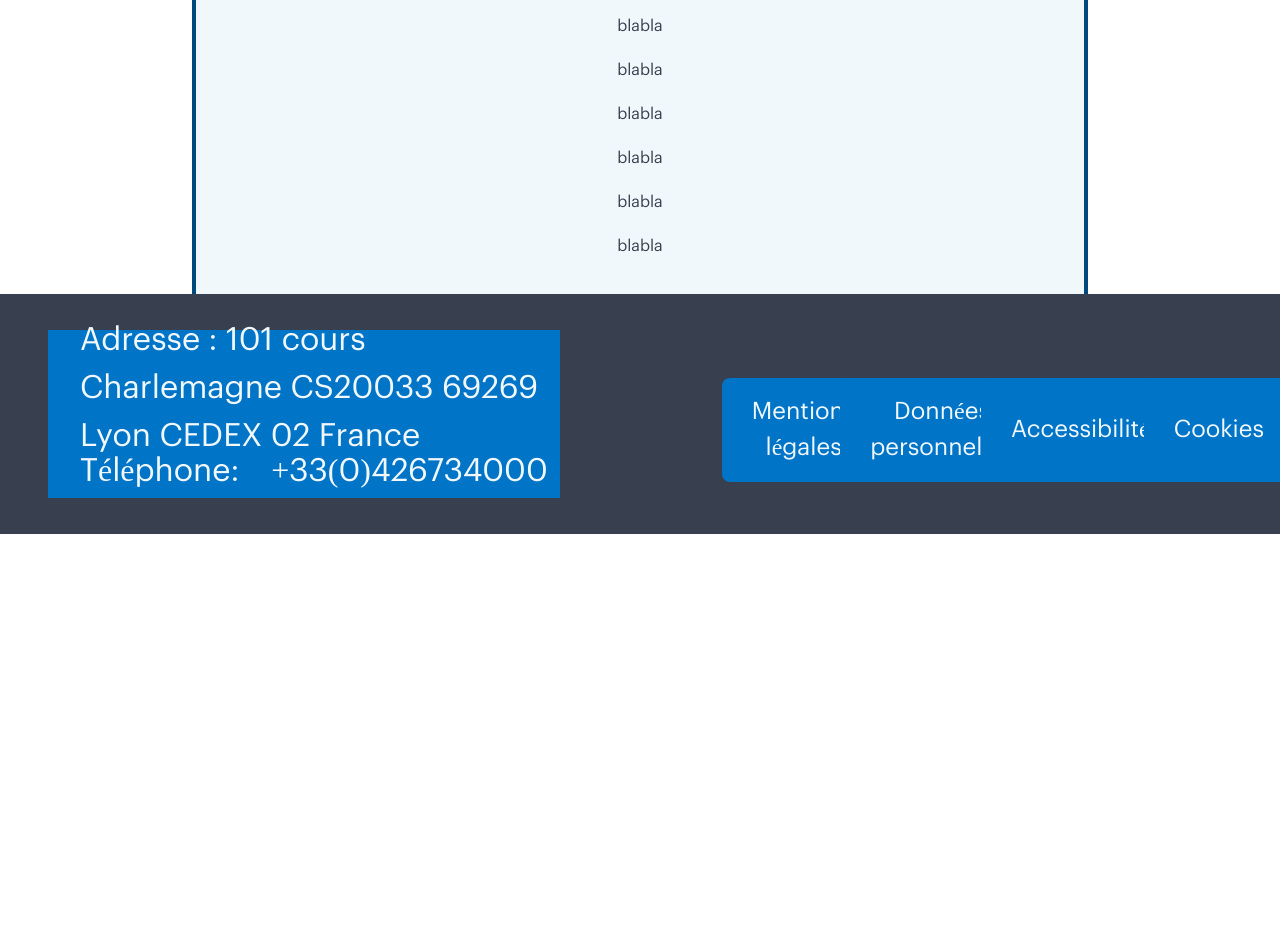
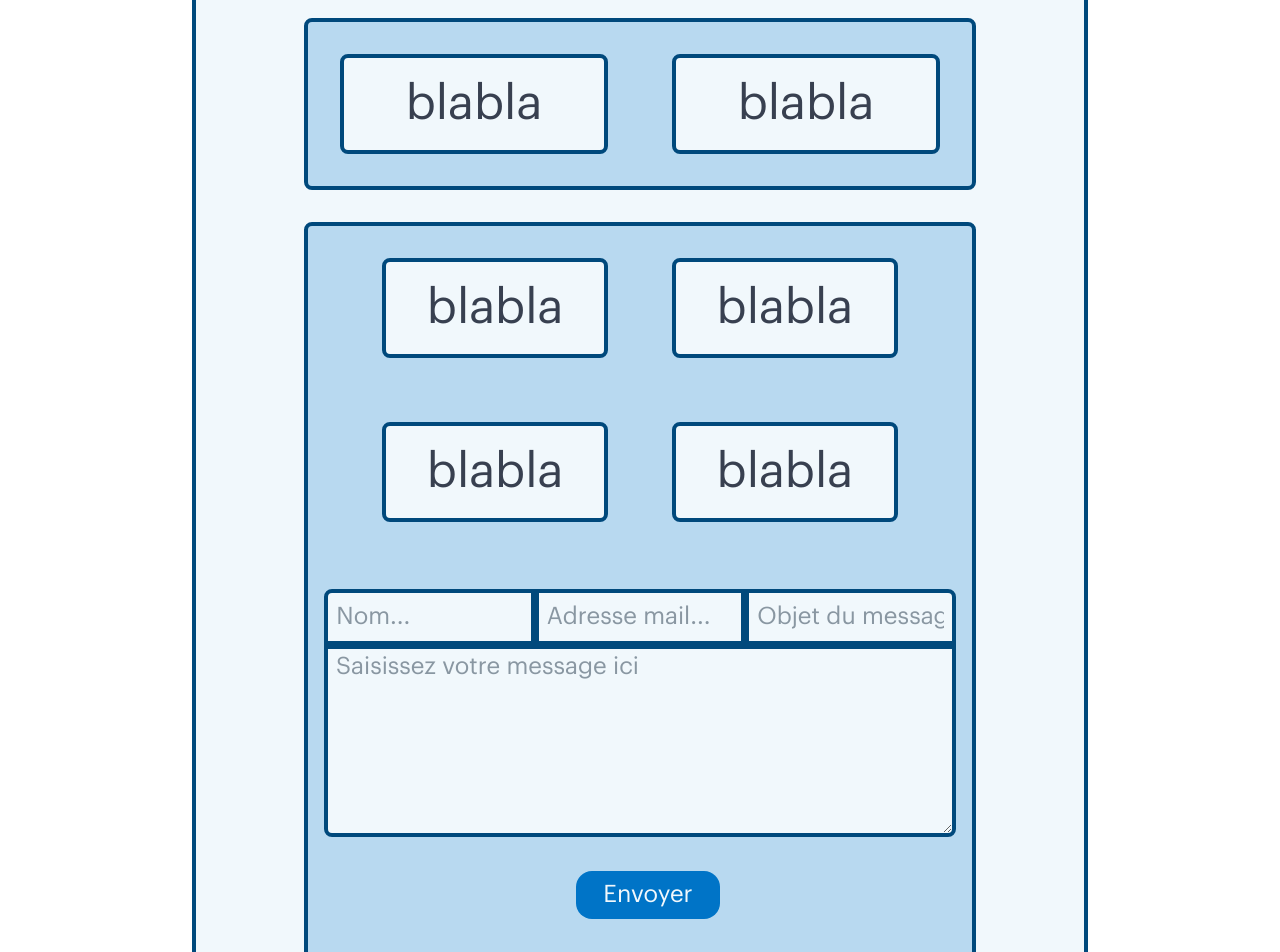
Before and after one commit to Pierre-dev666/Devoir_bilan-Site_web-Trouve_ton_artisan-ReactJS--, a React (Vite) app: page /CraftsmanSheetPage in a window 1280 px wide. Shown: the part 280-1232 px from the top of the page. Before the commit the page ends 814 px from the top, so only its background shows below. Built offline with nearby package versions, Linux system fonts and the light colour scheme; no server answers.

Commit message:
modifs Card + CraftsmanSheet

```diff
--- a/src/components/Card.jsx
+++ b/src/components/Card.jsx
@@ -1,28 +1,34 @@
 import React, { useEffect, useState } from "react"
+import { Link } from 'react-router-dom'
 
 function Card() {
-    const [data, setData] = useState([])
+    const [user, setUsers] = useState([]);
+    const getUserInformation = async () => {
+        const res = await fetch("http://localhost:3000/users/test@test.fr");
+        const json = await res.json();
+        setUsers(json);
+    }
     useEffect(() => {
-        fetch('http://localhost/phpmyadmin/index.php?route=/database/structure&db=trouve_ton_artisan')
-            .then(res => res.json())
-            .then(data => res.setData(data))
-            .then(err => console.log(err));
-    }, [])
+        getUserInformation();
+
+    }, []);
 
     return (
         <div id='card'>
-            <table>
 
-                {data.map((d, i) => (
-                    <div key={i}>
-                        <p>{d.id_artisan}</p>
-                    </div>,
-                    <div>
-                    <p>test</p>
+                <div id="card_first-part">
+                    <Link to="/CraftsmanSheetPage" ><button>Bâtiment</button></Link>
                 </div>
-                ))}
+                <div id="card_second-part">
+                    <p>Note :{user.name}</p>
+                </div>
+                <div id="card_third-part">
+                    <p>{user.name}</p>
+                </div>
+                <div id="card_fourth-part">
+                    <iframe src="https://www.google.com/maps/embed?pb=!1m18!1m12!1m3!1d11441.390831487402!2d0.6291456000000001!3d44.1999046!2m3!1f0!2f0!3f0!3m2!1i1024!2i768!4f13.1!3m3!1m2!1s0x12abb31daed28661%3A0x2ecfc644f277ef52!2sCIN%C3%89MA%20CGR%20Agen!5e0!3m2!1sfr!2sfr!4v1751423113600!5m2!1sfr!2sfr"></iframe>
+                </div>
 
-            </table>
         </div>
     )
 }
--- a/src/components/CraftsmanSheet.jsx
+++ b/src/components/CraftsmanSheet.jsx
@@ -1,13 +1,28 @@
+import React, { useEffect, useState } from "react"
+
 function CraftsmanSheet() {
 
+    const [user, setUsers] = useState([]);
+    const getUserInformation = async () => {
+        const res = await fetch("http://localhost:3000/users/test@test.fr");
+        const json = await res.json();
+        setUsers(json);
+    }
+    useEffect(() => {
+        getUserInformation();
+
+    }, []);
     return (
         <div id='craftsmansheet'>
+            <div id="craftsmansheet_first-bloc">
                 <div id='craftsmansheet_first-part'>
                     <p>blabla</p>
                 </div>
                 <div id='craftsmansheet_second-part'>
                     <p>blabla</p>
                 </div>
+            </div>
+            <div id="craftsmansheet_second-bloc">
                 <div id='craftsmansheet_third-part'>
                     <p>blabla</p>
                 </div>
@@ -20,8 +35,20 @@ function CraftsmanSheet() {
                 <div id='craftsmansheet_sixth-part'>
                     <p>blabla</p>
                 </div>
-            <div id='craftsmansheet_seventh-part'>
-                <p>blabla</p>
+                <form id='craftsmansheet_seventh-part'>
+                    <fieldset id="form">
+                        <input type="text" placeholder="Nom..." id="name" required />
+                        <label htmlFor="name"></label>
+                        <input type="text" placeholder="Adresse mail..." id="mail" required />
+                        <label htmlFor="mail"></label>
+                        <input type="text" placeholder="Objet du message..." id="object" required />
+                        <label htmlFor="object"></label>
+                        <textarea name="demand" id="demand" cols="60" rows="10"
+                            placeholder="Saisissez votre message ici" required></textarea>
+                    </fieldset>
+                    <input type="submit" value="Envoyer" id="validate"/>
+                        <label htmlFor="validate"></label>
+                </form>
             </div>
         </div>
 
--- a/src/index.css
+++ b/src/index.css
@@ -103,6 +103,7 @@ main {
   border-left: 4px solid #00497C;
   border-right: 4px solid #00497C;
   background-color: #F1F8FC;
+  padding-top: 2%;
   padding-bottom: 2%;
 }
 
@@ -185,7 +186,7 @@ li {
 
 #card_first-part {
   border: 4px solid #00497C;
-  background-color: #0074c73d;
+  background-color: #F1F8FC;
   width: 82%;
   text-align: center;
   font-size: xxx-large;
@@ -195,27 +196,27 @@ li {
 
 #card_second-part {
   border: 4px solid #00497C;
-  background-color: #0074c73d;
+  background-color: #F1F8FC;
   width: 82%;
   text-align: center;
-  font-size: xxx-large;
+  font-size: xx-large;
   margin: 2rem;
   border-radius: 0.5rem;
 }
 
 #card_third-part {
   border: 4px solid #00497C;
-  background-color: #0074c73d;
+  background-color: #F1F8FC;
   width: 82%;
   text-align: center;
-  font-size: xxx-large;
+  font-size: xx-large;
   margin: 2rem;
   border-radius: 0.5rem;
 }
 
 #card_fourth-part {
   border: 4px solid #00497C;
-  background-color: #0074c73d;
+  background-color: #F1F8FC;
   width: 82%;
   text-align: center;
   font-size: xxx-large;
@@ -229,6 +230,146 @@ li {
   width: 100%;
   justify-content: center;
   padding: 1rem;
+}
+
+#craftsmansheet_first-bloc {
+  display: flex;
+  border: 4px solid #00497C;
+  background-color: #0074c73d;
+  width: 42rem;
+  text-align: center;
+  font-size: xxx-large;
+  margin: 2rem;
+  border-radius: 0.5rem;
+}
+
+#craftsmansheet_first-part {
+  border: 4px solid #00497C;
+  background-color: #F1F8FC;
+  width: 82%;
+  text-align: center;
+  font-size: xxx-large;
+  margin: 2rem;
+  border-radius: 0.5rem;
+}
+
+#craftsmansheet_second-part {
+  border: 4px solid #00497C;
+  background-color: #F1F8FC;
+  width: 82%;
+  text-align: center;
+  font-size: xxx-large;
+  margin: 2rem;
+  border-radius: 0.5rem;
+}
+
+#craftsmansheet_second-bloc {
+  display: flex;
+  flex-wrap: wrap;
+  border: 4px solid #00497C;
+  background-color: #0074c73d;
+  width: 42rem;
+  text-align: center;
+  font-size: xxx-large;
+  margin: 2rem;
+  border-radius: 0.5rem;
+  justify-content: center;
+}
+
+#craftsmansheet_third-part {
+  border: 4px solid #00497C;
+  background-color: #F1F8FC;
+  width: 34%;
+  text-align: center;
+  font-size: xxx-large;
+  margin: 2rem;
+  border-radius: 0.5rem;
+}
+
+#craftsmansheet_fourth-part {
+  border: 4px solid #00497C;
+  background-color: #F1F8FC;
+  width: 34%;
+  text-align: center;
+  font-size: xxx-large;
+  margin: 2rem;
+  border-radius: 0.5rem;
+}
+
+#craftsmansheet_fifth-part {
+  border: 4px solid #00497C;
+  background-color: #F1F8FC;
+  width: 34%;
+  text-align: center;
+  font-size: xxx-large;
+  margin: 2rem;
+  border-radius: 0.5rem;
+}
+
+#craftsmansheet_sixth-part {
+  border: 4px solid #00497C;
+  background-color: #F1F8FC;
+  width: 34%;
+  text-align: center;
+  font-size: xxx-large;
+  margin: 2rem;
+  border-radius: 0.5rem;
+}
+
+#craftsmansheet_seventh-part {
+  display: flex;
+  flex-wrap: wrap;
+  justify-content: center;
+}
+
+#form {
+  margin: 1rem;
+}
+
+#form input {
+  height: 3.5rem;
+  width: 33.3%;
+  margin-left: 0rem;
+  font-size: x-large;
+  font-family: graphik;
+  background-color: #F1F8FC;
+  padding-left: 0.5rem;
+  padding-right: 0.5rem;
+  border: 4px solid #00497C;
+}
+
+
+#name{
+  border-top-left-radius: 0.5rem;
+}
+
+#object{
+    border-top-right-radius: 0.5rem;
+}
+
+textarea {
+  width: 100%;
+  height: 12rem;
+  font-size: x-large;
+  margin-left: 0rem;
+  font-size: x-large;
+  font-family: graphik;
+  background-color: #F1F8FC;
+  padding-left: 0.5rem;
+  padding-right: 0.5rem;
+  border: 4px solid #00497C;
+  border-bottom-right-radius: 0.5rem;
+  border-bottom-left-radius: 0.5rem;
+}
+
+#validate {
+  background-color: #0074C7;
+  color: #F1F8FC;
+  border-radius: 1rem;
+  width: 9rem;
+  height: 3rem;
+  margin-bottom: 4rem;
+
 }
 
 #HazardSign {
```
Lines whose indentation alone changed are shown as unchanged.
